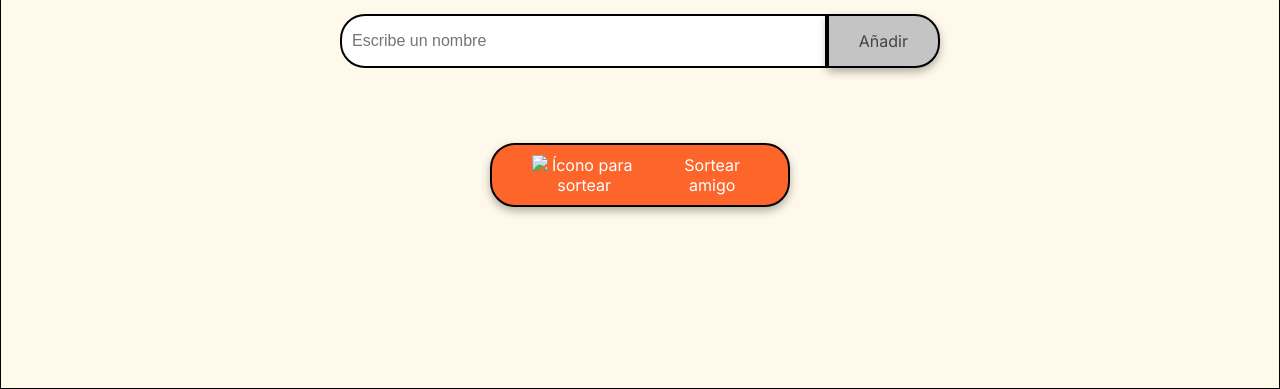
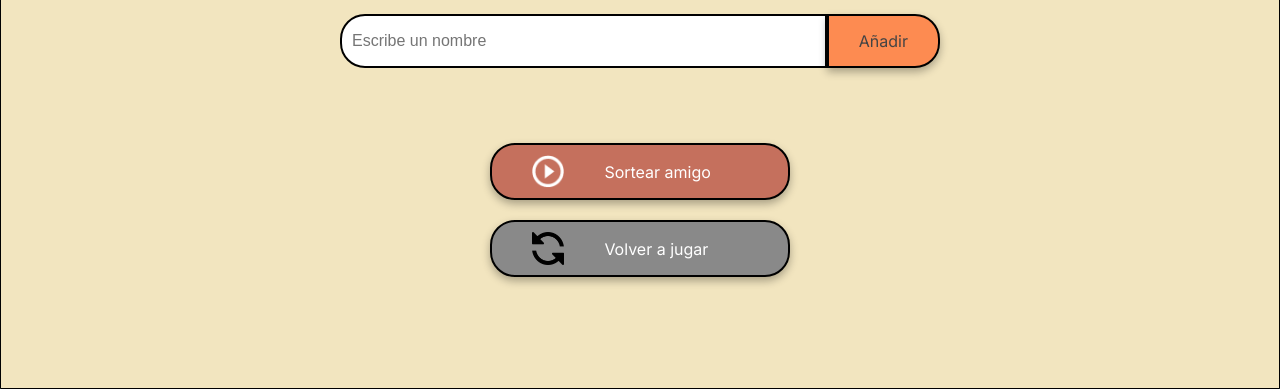
Before and after one commit to jorge753e/Amigo-Secreto, a plain HTML site: page index.html in a window 1280 px wide. Shown: the part 411-800 px from the top of the page. Drawn offline with Linux system fonts and the light colour scheme.

Commit message:
Amigo Secreto Final

```diff
--- a/app.js
+++ b/app.js
@@ -54,9 +54,21 @@ function sortearAmigo(){
     // ESE NUMERO SERA EL INDICE DE LA LISTA
     limpiarCaja("#listaAmigos","");
     asignarTextoElemento('#resultado', `El amigo secreto sorteado es: ${listaDeAmigos[numSorteado]}`);
+    document.getElementById('reiniciar').removeAttribute('disabled');
     }else{
         alert('No se puede sortear porquue no ha ingresado nombres');
     }
     return;
 
 }
+function condicionesIniciales(){
+    numSorteado = 0;
+    listaDeAmigos = [];
+    asignarTextoElemento('#resultado','');
+
+}
+
+function reiniciarJuego(){
+    condicionesIniciales();
+    document.querySelector('#reiniciar').setAttribute('disabled','true');
+}
--- a/index.html
+++ b/index.html
@@ -29,8 +29,12 @@
 
             <div class="button-container">
                 <button class="button-draw" onclick="sortearAmigo();" aria-label="Sortear amigo secreto">
-                    <img src="assets/play_circle_outline.png" alt="Ícono para sortear">
+                    <img class="imagen__boton" src="assets/play_circle_outline.png" alt="Ícono para sortear">
                     Sortear amigo
+                </button>
+                <button class="button_reset" id="reiniciar" onclick="reiniciarJuego();" aria-label="Reiniciar juego" disabled>
+                    <img class="imagen__boton" src="assets/icon_reiniciar.png"  alt="Ícono para sortear">
+                    Volver a jugar
                 </button>
             </div>
         </section>
--- a/style.css
+++ b/style.css
@@ -1,8 +1,8 @@
 :root {
-    --color-primary: #4B69FD;
-    --color-secondary: #FFF9EB;
-    --color-tertiary: #C4C4C4;
-    --color-button: #fe652b;
+    --color-primary: #257180;
+    --color-secondary: #F2E5BF;
+    --color-tertiary: #FD8B51;
+    --color-button: #C5705D;
     --color-button-hover: #e55720;
     --color-text: #444444;
     --color-white: #FFFFFF;
@@ -88,8 +88,11 @@ body {
 }
 
 .button-container {
+    display: flex;
+    flex-direction: column;
     width: 300px;
     justify-content: center;
+    gap:20px;
 }
 
 /* Estilos de entrada de texto */
@@ -125,6 +128,17 @@ button {
     background-color: #a1a1a1;
 }
 
+.button-add:active{
+    background-color: var(--color-tertiary);
+    color: var(--color-text);
+}
+
+.imagen__boton{
+    width: 15%;
+    color: #FFFFFF;
+}
+
+
 /* Listas */
 ul {
     list-style-type: none;
@@ -136,7 +150,7 @@ ul {
 
 .result-list {
     margin-top: 15px;
-    color: #05DF05;
+    color: rgb(202, 54, 202);
     font-size: 22px;
     font-weight: bold;
     text-align: center;
@@ -157,6 +171,27 @@ ul {
     margin-right: 40px;
 }
 
+.button_reset{
+    display: flex;
+    align-items: center;
+    width: 100%;
+    padding: 10px 40px;
+    color: var(--color-white);
+    background-color: var(--color-button);
+    font-size: 16px;
+}
+.button_reset:disabled{
+    background-color: #898989;
+}
+
+.button_reset:active{
+    background-color: var(--color-button-hover);
+}
+
+.button_reset img{
+    margin-right: 40px;
+}
+
 .button-draw:hover {
     background-color: var(--color-button-hover);
 }
```
Also changed, not shown: assets/amigo-secreto.png (added), assets/deshacer.png (added), assets/icon_reiniciar.png (added), assets/play_circle_outline.png (added).
